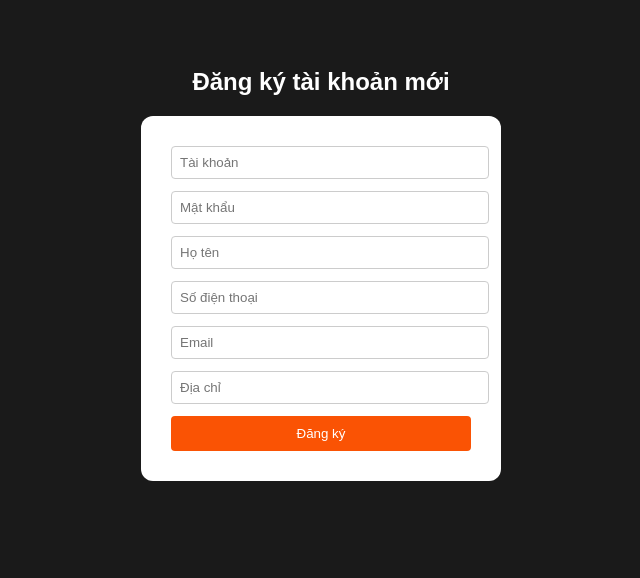
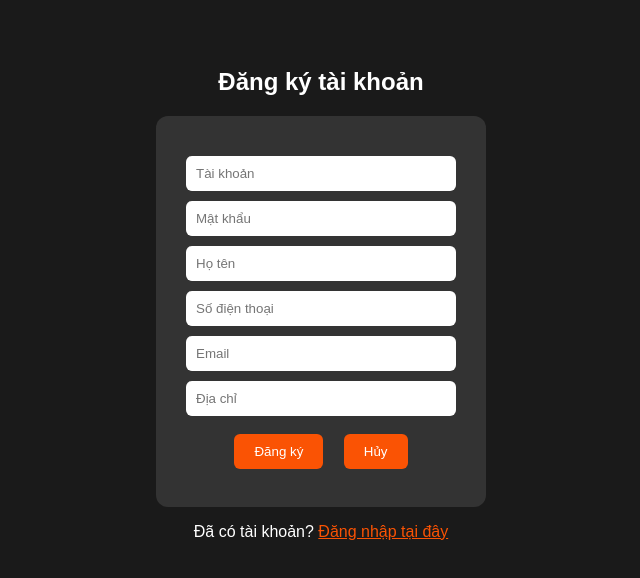
Before and after one commit to Mtinhikarn/sunflowerstore, a plain HTML site: page dangky.html in a window 1280 px wide. Shown: the whole page, without its empty margins (319-959 px from the left). Drawn offline with Linux system fonts and the light colour scheme.

Commit message:
Initial commit for sunflower store

```diff
--- a/dangky.html
+++ b/dangky.html
@@ -2,79 +2,99 @@
 <html lang="vi">
 <head>
   <meta charset="UTF-8">
-  <title>Đăng ký tài khoản</title>
+  <title>Đăng ký</title>
   <style>
     body {
-      background-color: #1a1a1a;
+      background: #1a1a1a;
       color: white;
-      font-family: sans-serif;
+      font-family: Arial, sans-serif;
       text-align: center;
       padding: 40px;
     }
+
     form {
+      background: #333;
       display: inline-block;
-      background: #fff;
-      color: black;
       padding: 30px;
       border-radius: 12px;
-      width: 300px;
     }
+
     input {
       display: block;
-      width: 100%;
-      padding: 8px;
-      margin-bottom: 12px;
-      border-radius: 4px;
-      border: 1px solid #ccc;
+      width: 250px;
+      padding: 10px;
+      margin: 10px auto;
+      border-radius: 6px;
+      border: none;
     }
+
     button {
+      margin: 8px;
+      padding: 10px 20px;
       background-color: #fa5304;
       color: white;
-      padding: 10px;
       border: none;
-      width: 100%;
-      border-radius: 4px;
+      border-radius: 6px;
       cursor: pointer;
+    }
+
+    button:hover {
+      opacity: 0.9;
+    }
+
+    a {
+      color: #fa5304;
     }
   </style>
 </head>
 <body>
-  <h2>Đăng ký tài khoản mới</h2>
-  <form onsubmit="registerUser(event)">
+
+  <h2>Đăng ký tài khoản</h2>
+
+  <form onsubmit="handleRegister(event)">
     <input type="text" id="username" placeholder="Tài khoản" required>
     <input type="password" id="password" placeholder="Mật khẩu" required>
-    <input type="text" id="fullname" placeholder="Họ tên" required>
+    <input type="text" id="name" placeholder="Họ tên" required>
     <input type="text" id="phone" placeholder="Số điện thoại" required>
     <input type="email" id="email" placeholder="Email" required>
     <input type="text" id="address" placeholder="Địa chỉ" required>
     <button type="submit">Đăng ký</button>
+    <button type="button" onclick="cancelRegister()">Hủy</button>
   </form>
 
+  <p>Đã có tài khoản? <a href="dangnhap.html">Đăng nhập tại đây</a></p>
+
   <script>
-    function registerUser(e) {
+    function handleRegister(e) {
       e.preventDefault();
-      const user = {
-        username: document.getElementById("username").value,
-        password: document.getElementById("password").value,
-        fullname: document.getElementById("fullname").value,
-        phone: document.getElementById("phone").value,
-        email: document.getElementById("email").value,
-        address: document.getElementById("address").value
-      };
 
-      const users = JSON.parse(localStorage.getItem("users") || "[]");
+      const username = document.getElementById('username').value;
+      const password = document.getElementById('password').value;
+      const name = document.getElementById('name').value;
+      const phone = document.getElementById('phone').value;
+      const email = document.getElementById('email').value;
+      const address = document.getElementById('address').value;
 
-      const exists = users.some(u => u.username === user.username);
+      const users = JSON.parse(localStorage.getItem('users')) || [];
+      const exists = users.some(u => u.username === username);
+
       if (exists) {
-        alert("Tài khoản đã tồn tại, vui lòng chọn tài khoản khác.");
+        alert("Tài khoản đã tồn tại!");
         return;
       }
 
-      users.push(user);
-      localStorage.setItem("users", JSON.stringify(users));
-      alert("Đăng ký thành công! Bây giờ bạn có thể đăng nhập.");
-      window.location.href = "index.html"; // chuyển về trang chính
+      users.push({ username, password, name, phone, email, address });
+      localStorage.setItem('users', JSON.stringify(users));
+      alert("Đăng ký thành công! Mời bạn đăng nhập.");
+      window.location.href = 'dangnhap.html';
+    }
+
+    function cancelRegister() {
+      if (confirm("Bạn có muốn quay lại trang chính không?")) {
+        window.location.href = 'index.html';
+      }
     }
   </script>
+
 </body>
 </html>
```
Also changed, not shown: dangnhap.html (+4 -1 lines), index.html (+1 -1 lines), script.js (+9 -3 lines), style.css (+5 -23 lines).
